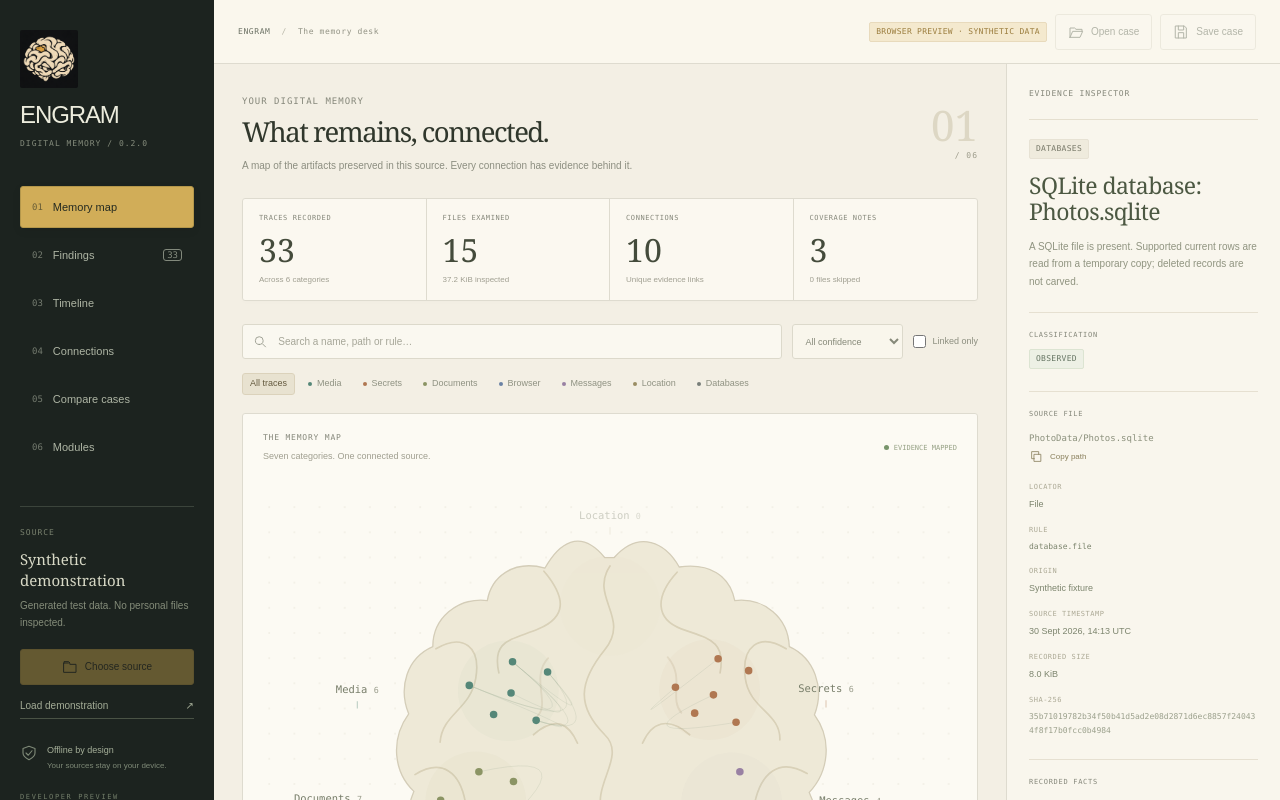
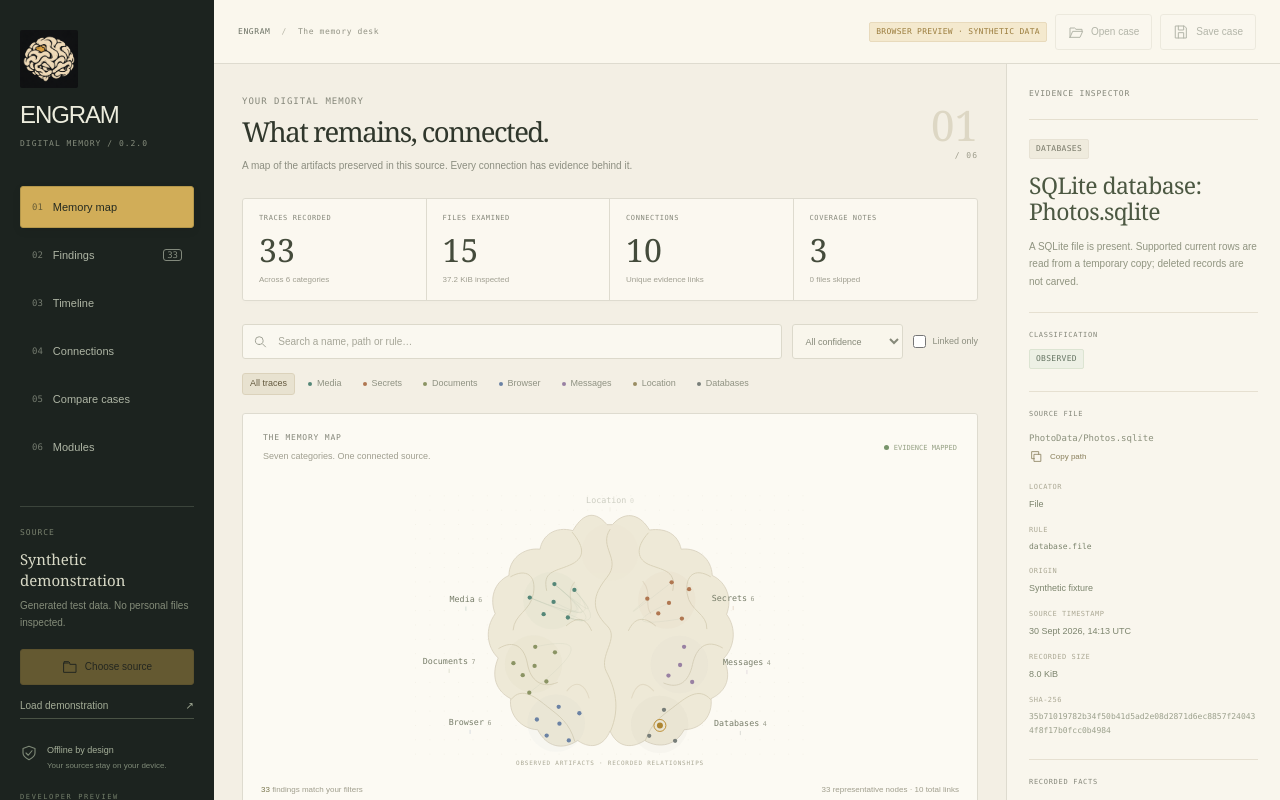
Before and after one commit to Forem0/ENGRAM, a React (Vite) app in the folder apps/desktop/: page / in a window 1280 px wide. Built offline with nearby package versions, Linux system fonts and the light colour scheme.

Commit message:
fix: keep the evidence map visible across desktop window sizes [skip ci]

```diff
--- a/apps/desktop/src/styles.css
+++ b/apps/desktop/src/styles.css
@@ -735,9 +735,9 @@ svg {
 }
 .brain-map {
   width: 100%;
-  height: auto;
+  height: clamp(290px, calc(100vh - 580px), 430px);
   min-height: 290px;
-  max-height: 510px;
+  max-height: none;
   user-select: none;
 }
 .brain-shadow {
@@ -770,7 +770,7 @@ svg {
   cursor: pointer;
 }
 .category-map-label text {
-  font: 10px var(--font-mono);
+  font: 14px var(--font-mono);
   fill: #777d69;
   transition: fill 0.2s;
 }
@@ -785,7 +785,7 @@ svg {
 }
 .category-map-label .map-count {
   fill: #999c8b;
-  font-size: 8px;
+  font-size: 11px;
 }
 .evidence-line {
   fill: none;
@@ -824,7 +824,7 @@ svg {
   fill: #ad8531;
 }
 .map-caption {
-  font: 7px var(--font-mono);
+  font: 10px var(--font-mono);
   fill: #aaa895;
   letter-spacing: 1.3px;
 }
```
